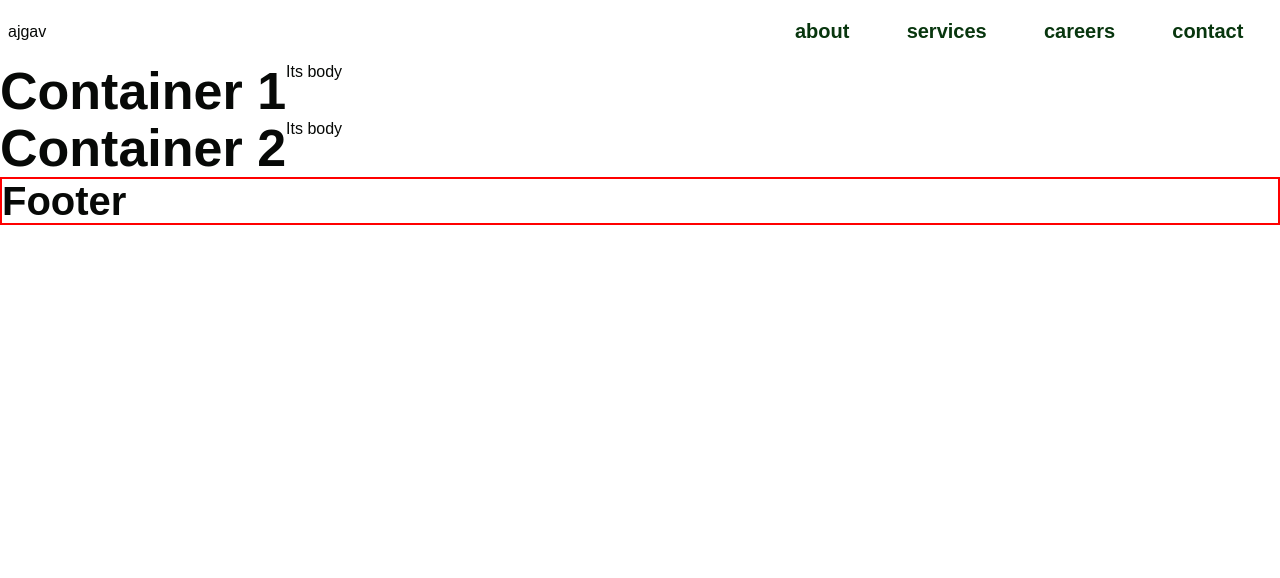
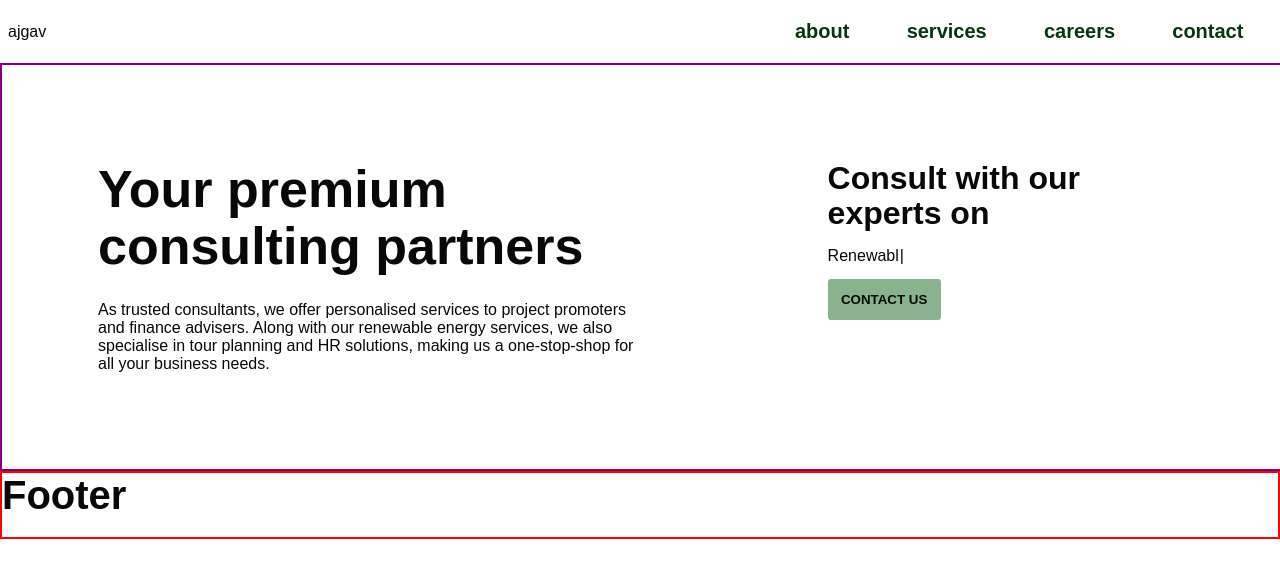
Before and after one commit to odus-ex/react-spa, a React app: page / in a window 1280 px wide. Shown: the top 578 px of the page. Built offline with nearby package versions, Linux system fonts and the light colour scheme.

Commit message:
Welcome section

```diff
--- a/package.json
+++ b/package.json
@@ -35,6 +35,7 @@
   },
   "dependencies": {
     "react": "^18.2.0",
-    "react-dom": "^18.2.0"
+    "react-dom": "^18.2.0",
+    "typewriter-effect": "^2.19.0"
   }
 }
--- a/src/App.js
+++ b/src/App.js
@@ -1,23 +1,22 @@
 import React from "react";
 import "./scss/globals.scss";
 
+//components
 import Navbar from "./components/Navbar";
 import Footer from "./components/Footer";
+
+//views
+import WelcomeView from "./views/welcome";
+// import ServicesView from "./views/offerings";
 
 const App = () => {
   return (
     <>
       <Navbar />
-      <main>
-        <div className="container">
-          <h1> Container 1</h1>
-          <p>Its body</p>
-        </div>
-        <div className="container">
-          <h1> Container 2</h1>
-          <p>Its body</p>
-        </div>
-      </main>
+      <div className="container">
+        <WelcomeView />
+      </div>
+
       <Footer />
     </>
   );
--- /dev/null
+++ b/src/components/Button/button.scss
@@ -0,0 +1,32 @@
+@import "../../scss/colors";
+
+.button {
+  width: fit-content;
+  padding: 1em;
+  border-radius: 0.25em;
+  border: none;
+  cursor: pointer;
+  transition: all 0.2s ease-in-out;
+  font-weight: 700;
+  margin: 1em 0;
+}
+
+.button_primary {
+  background-color: $theme_dark;
+  color: $text_light;
+
+  &:hover {
+    background-color: $theme_light;
+    color: $text_dark;
+  }
+}
+
+.button_secondary {
+  background-color: $theme_light;
+  color: $text_dark;
+
+  &:hover {
+    background-color: $theme_dark;
+    color: $text_light;
+  }
+}
--- /dev/null
+++ b/src/components/Button/index.js
@@ -0,0 +1,17 @@
+import React from "react";
+import "./button.scss";
+
+function Button({ label, variant, clickHandler }) {
+  return (
+    <button
+      className={`button ${
+        variant === "secondary" ? "button_secondary" : "button_primary"
+      }`}
+      onClick={clickHandler}
+    >
+      <p>{label?.toUpperCase()}</p>
+    </button>
+  );
+}
+
+export default Button;
--- a/src/scss/_layout.scss
+++ b/src/scss/_layout.scss
@@ -1,7 +1,8 @@
 .container {
   display: flex;
   flex-direction: column;
-  max-width: 1200px;
+  border: 2px solid purple;
+  width: 100%;
 
   @include breakpoint(large) {
     flex-direction: row;
--- a/src/scss/globals.scss
+++ b/src/scss/globals.scss
@@ -22,7 +22,7 @@ body {
 h1,
 h2,
 h3 {
-  margin: 0;
+  margin: 0 0 0.5em 0;
   padding: 0;
   line-height: 1.1;
   transition: font-size 0.2s ease-in-out;
--- /dev/null
+++ b/src/views/welcome/index.js
@@ -0,0 +1,44 @@
+import React from "react";
+import "./welcomeView.scss";
+
+import Button from "../../components/Button";
+
+import TypewriterComponent from "typewriter-effect";
+
+function WelcomeView() {
+  return (
+    <>
+      <section className="welcome__view__main">
+        <h1>Your premium consulting partners</h1>
+        <p>
+          As trusted consultants, we offer personalised services to project
+          promoters and finance advisers. Along with our renewable energy
+          services, we also specialise in tour planning and HR solutions, making
+          us a one-stop-shop for all your business needs.
+        </p>
+      </section>
+      <aside className="welcome__view__aside">
+        <h3>Consult with our experts on </h3>
+        <TypewriterComponent
+          options={{
+            strings: [
+              "Renewable Energy..",
+              "Human Resource Management..",
+              "Tour Planning..",
+              "CSR initiatives..",
+            ],
+            autoStart: true,
+            loop: true,
+          }}
+        />
+        <Button
+          label={"Contact Us"}
+          variant={"secondary"}
+          clickHandler={() => console.log("CTA")}
+        />
+      </aside>
+    </>
+  );
+}
+
+export default WelcomeView;
--- /dev/null
+++ b/src/views/welcome/welcomeView.scss
@@ -0,0 +1,38 @@
+@import "../../scss/breakpoints";
+
+.welcome__view__main {
+  display: flex;
+  flex-direction: column;
+  text-align: center;
+  //   border: 2px solid red;
+  padding: 2em;
+  @include breakpoint(medium) {
+    padding: 5em;
+  }
+
+  @include breakpoint(large) {
+    width: 60%;
+    text-align: left;
+    padding: 6em;
+  }
+}
+
+.welcome__view__aside {
+  display: flex;
+  flex-direction: column;
+  text-align: center;
+  align-items: center;
+  //   border: 2px solid blue;
+  padding: 2em;
+
+  @include breakpoint(medium) {
+    padding: 0 5em 5em 5em;
+  }
+
+  @include breakpoint(large) {
+    width: 40%;
+    text-align: left;
+    align-items: flex-start;
+    padding: 6em;
+  }
+}
```
Also changed, not shown: 1 other file (tests, documents, lock files or other folders).
